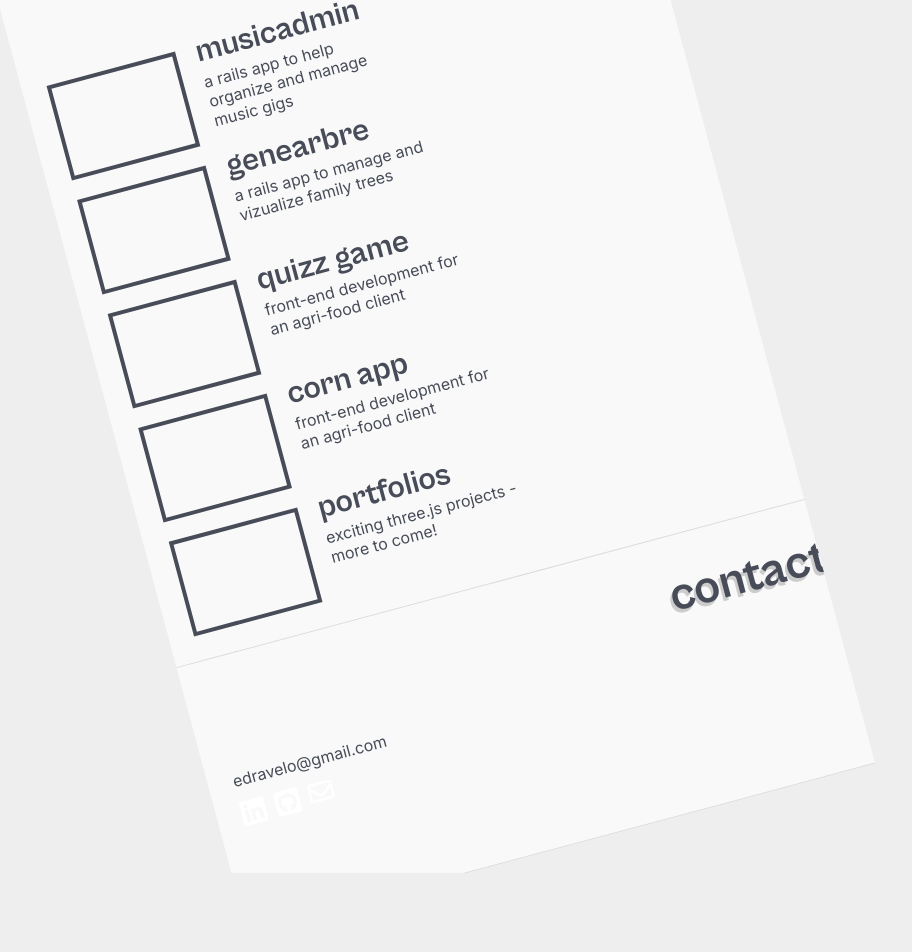
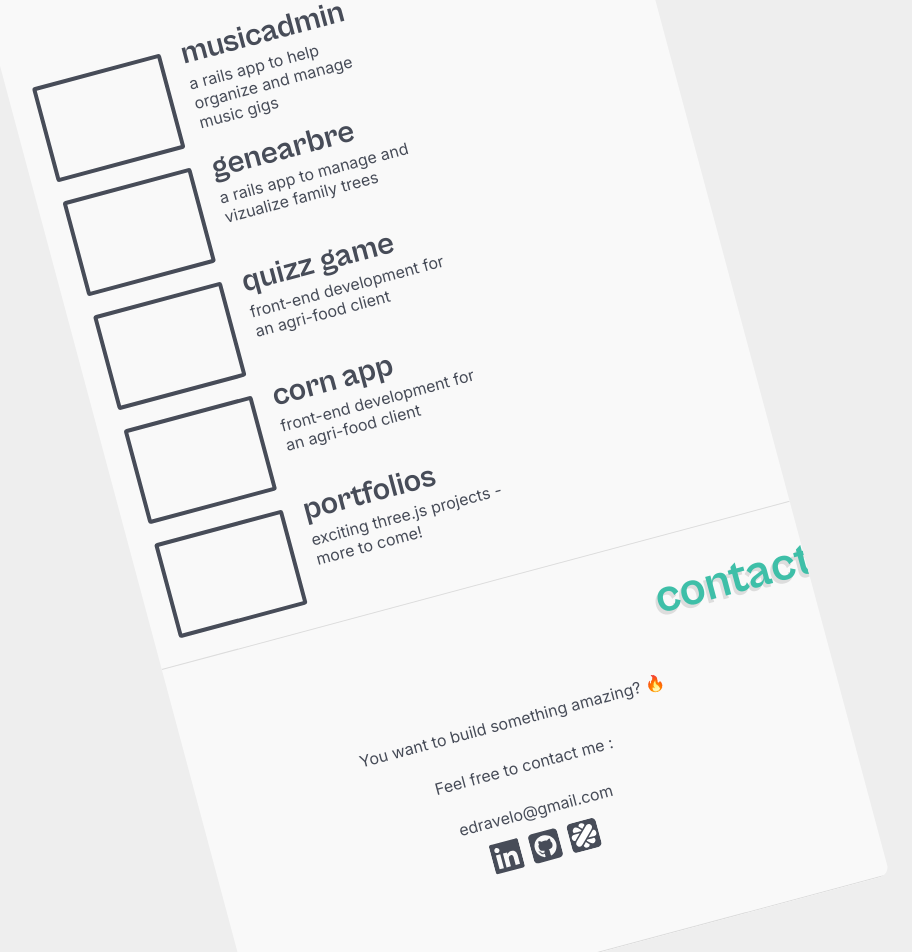
Before and after one commit to edouardrav/portfolio, a Vue app: page / in a window 1280 px wide. Shown: the part 797-1749 px from the top of the page, without its empty margins (271-1183 px from the left). Before the commit the page ends 1670 px from the top, so only its background shows below. Built offline with nearby package versions, Linux system fonts and the light colour scheme.

Commit message:
contact + soft borders

```diff
--- a/src/App.vue
+++ b/src/App.vue
@@ -40,8 +40,12 @@ import Icons from './components/Icons.vue'
       <Works />
     </Category>
     <Category class="contact" title="contact">
-      <p class="contact-info">edravelo@gmail.com</p>
-      <Icons />
+      <div class="center">
+        <p>You want to build something amazing? 🔥</p>
+        <p>Feel free to contact me :</p>
+        <p class="contact-info">edravelo@gmail.com</p>
+        <Icons />
+      </div>
     </Category>
   </div>
 </template>
@@ -50,16 +54,24 @@ import Icons from './components/Icons.vue'
 .me {
   padding-bottom: 50px;
 }
+
 .tab {
   margin-top: 50px;
   text-align: center;
 }
-.contact-info {
-  margin: 0;
-  font-size: 1.5em;
+
+.contact {
+  .center {
+    display: flex;
+    flex-direction: column;
+    align-items: center;
+    gap: 10px;
+  }
 }
 
 .content {
+  border-radius: 0 0 10px 0;
+  overflow: hidden;
   width: 650px;
   transform: rotate(var(--rotation-degree));
   background-color: #ffffffaa;
--- a/src/components/Category.vue
+++ b/src/components/Category.vue
@@ -27,10 +27,10 @@ const props = defineProps({
     font-size: 3em;
     text-align: right;
     margin-right: -8px;
-    color: var(--charcoal-light);
+    color: var(--darker-green);
     transform-origin: 100% 50%;
     transition: 0.2s;
-    text-shadow: -3px 3px 0px #ccc;
+    text-shadow: -3px 3px 0px #ddd;
   }
 
   .category {
--- a/src/components/Icons.vue
+++ b/src/components/Icons.vue
@@ -2,6 +2,7 @@
 import LinkedinIcon from './icons/LinkedinIcon.vue'
 import GithubIcon from './icons/GithubIcon.vue'
 import MailIcon from './icons/MailIcon.vue'
+import MaltIcon from './icons/MaltIcon.vue'
 </script>
 
 <template>
@@ -12,8 +13,8 @@ import MailIcon from './icons/MailIcon.vue'
     <a href="https://github.com/edouardrav" target="_blank" rel="noopener noreferrer">
       <GithubIcon />
     </a>
-    <a href="mailto:edravelo@gmail.com" target="_blank" rel="noopener noreferrer">
-      <MailIcon />
+    <a href="https://www.malt.fr/profile/edouardrav" target="_blank" rel="noopener noreferrer">
+      <MaltIcon />
     </a>
   </div>
 </template>
@@ -22,18 +23,22 @@ import MailIcon from './icons/MailIcon.vue'
 .icons {
   display: flex;
   gap: 10px;
-
+  align-items: center;
 
   a {
     svg {
-      fill: white;
-      width: 25px;
-      transition: 0.5s;
+      fill: var(--charcoal-light);
+      width: 30px;
+      transition: 0.2s;
     }
 
     &:hover {
       svg {
-        fill: var(--lighter-green);
+        fill: var(--charcoal);
+
+        path {
+          fill: var(--lighter-green);
+        }
       }
     }
   }
--- a/src/components/Piano.vue
+++ b/src/components/Piano.vue
@@ -42,6 +42,7 @@ onMounted(() => {
 
   .white-key {
     background-color: white;
+    border-radius: 0 0 3px 3px;
     width: 17px;
     height: 80px;
     transition: 0.1s;
@@ -61,6 +62,7 @@ onMounted(() => {
 
   .black-key {
     background-color: var(--charcoal-light);
+    border-radius: 0 0 3px 3px;
     width: 14px;
     height: 45px;
     transition: 0.1s;
--- a/src/components/Screen.vue
+++ b/src/components/Screen.vue
@@ -23,7 +23,7 @@ defineExpose({
 
 .screen {
   border: 4px solid;
-  border-radius: 0 0 0 0;
+  border-radius: 3px;
   width: var(--init-screen-width);
   height: var(--init-screen-height);
 }
--- /dev/null
+++ b/src/components/icons/MaltIcon.vue
@@ -0,0 +1,7 @@
+<template>
+  <svg xmlns="http://www.w3.org/2000/svg" aria-label="Malt" role="img" viewBox="0 0 512 512">
+    <rect width="512" height="512" rx="15%" fill="#474c58" />
+    <path fill="white"
+      d="m408.4 103.8c-32.5-32.4-67.1-11.4-88.8 10.2L114.8 318.8c-21.7 21.7-44.4 54.7-10.2 88.8c34.1 34.1 67 11.4 88.7-10.3l204.8-204.8c21.7-21.6 42.7-56.3 10.3-88.7zm-195.7-8.4 43.4 43.4 44.1-44.2c3-3 6-5.8 9.1-8.4c-4.6-23.3-17.9-44.4-53.3-44.4c-35.4 0-48.7 21.2-53.2 44.5c3.3 2.9 6.6 5.8 9.9 9.1zm87.5 322.1-44.1-44.1-43.4 43.3c-3.3 3.3-6.5 6.4-9.8 9.2c5 23.8 19 45.5 53.1 45.5c34.2 0 48.3-21.9 53.2-45.7c-3-2.6-6-5.2-9-8.2zm-105.9-217h-83.6c-30.7 0-70 9.7-70 55.5c0 34.3 21.9 48.3 45.8 53.2c2.8-3.2 107.8-108.7 107.8-108.7zm231.5 2.3c-2.6 3-107.9 108.8-107.9 108.8h82.4c30.7 0 70-7.3 70-55.6c0-35.3-21.1-48.6-44.5-53.2zm-204.1-29.7 14.9-14.9-43.3-43.4c-21.7-21.7-54.6-44.4-88.8-10.2c-25 25-19.4 49.4-6.2 69.1c4.1-.3 123.4-.6 123.4-.6zm68.7 165.9-15 15 44.2 44.1c21.7 21.7 56.3 42.7 88.7 10.3c24.2-24.2 18.7-49.7 5.3-70c-4.3.3-123.2.6-123.2.6z" />
+  </svg>
+</template>
```
